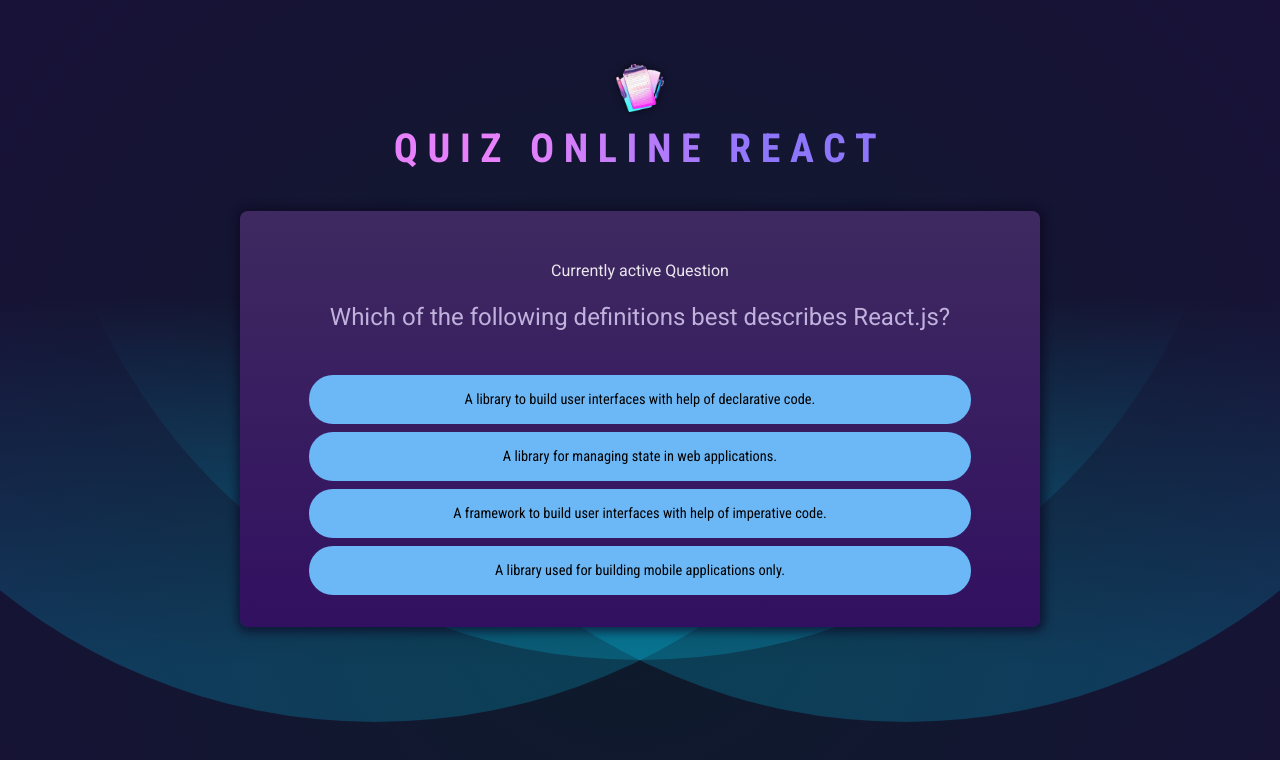
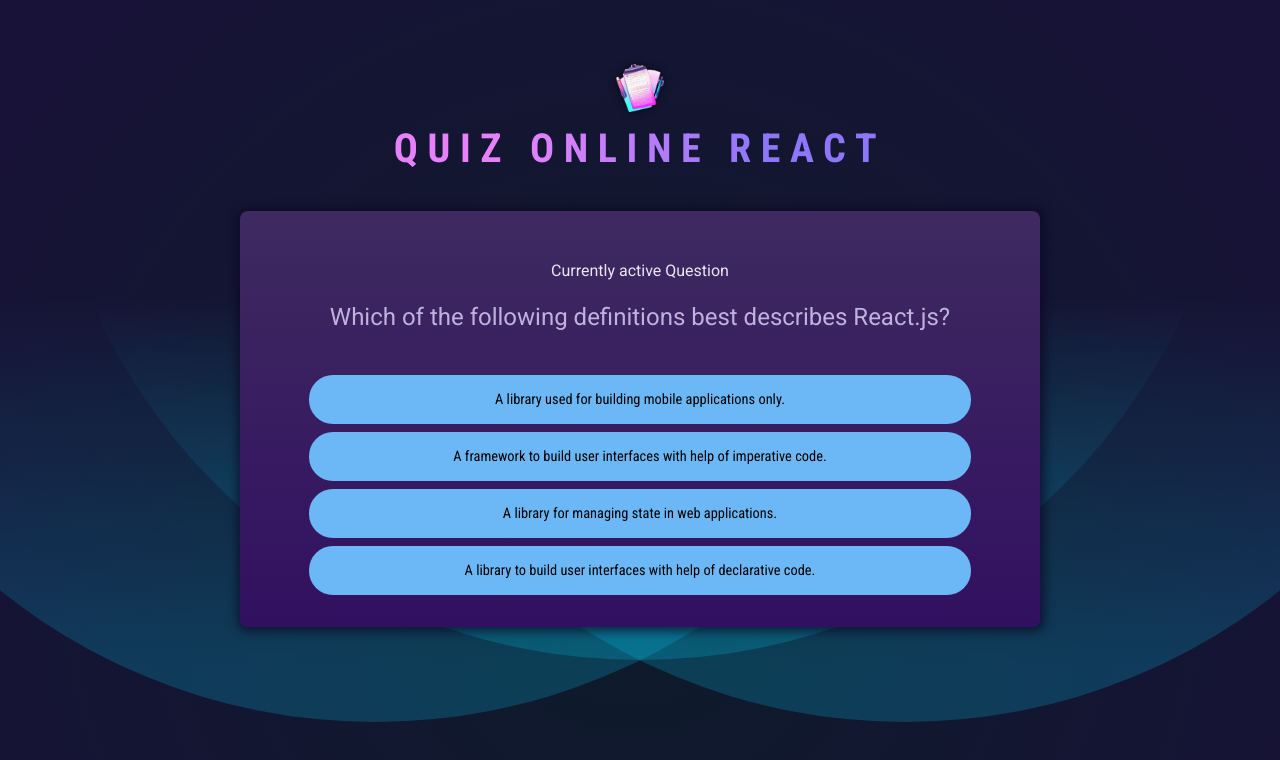
Before and after one commit to KevinYih/quizonlinereact, a React (Vite) app: page / in a window 1280 px wide. Shown: the top 760 px of the page. Built offline with nearby package versions, Linux system fonts and the light colour scheme.

Commit message:
Shuffling Answers & Adding Quiz Logic

```diff
--- a/src/components/Quiz.jsx
+++ b/src/components/Quiz.jsx
@@ -1,19 +1,31 @@
 import { useState } from "react";
 import QUESTIONS from "../questions";
+import quizCompleteImg from "../assets/quiz-complete.png";
 
 export default function Quiz() {
   const [userAnswers, setUserAnswers] = useState([]);
 
   const activeQuestionIndex = userAnswers.length;
-  console.log(activeQuestionIndex);
+  const quizIsComplete = activeQuestionIndex === QUESTIONS.length;
 
   function handleSelectAnswer(selectedAnswer) {
     // setUserAnswers((prevAnswers) => {
     //   return [...prevAnswers, e.target.textContent];
     // });
+    setUserAnswers((prevAnswers) => [...prevAnswers, selectedAnswer]);
+  }
 
-    setUserAnswers((prevAnswers) => [...prevAnswers, selectedAnswer.target.textContent]);
+  if (quizIsComplete) {
+    return (
+      <div id="summary">
+        <img src={quizCompleteImg} alt="trophy icon" />
+        <h2>Congrats!</h2>
+      </div>
+    );
   }
+
+  const shuffledAnswers = [...QUESTIONS[activeQuestionIndex].answers];
+  shuffledAnswers.sort(() => Math.random() - 0.5);
 
   return (
     <div id="quiz">
@@ -21,7 +33,7 @@
         <p>Currently active Question</p>
         <h2>{QUESTIONS[activeQuestionIndex].text}</h2>
         <ul id="answers">
-          {QUESTIONS[activeQuestionIndex].answers.map((answer) => (
+          {shuffledAnswers.map((answer) => (
             <li key={answer} className="answer">
               <button onClick={() => handleSelectAnswer(answer)}>{answer}</button>
             </li>
```
